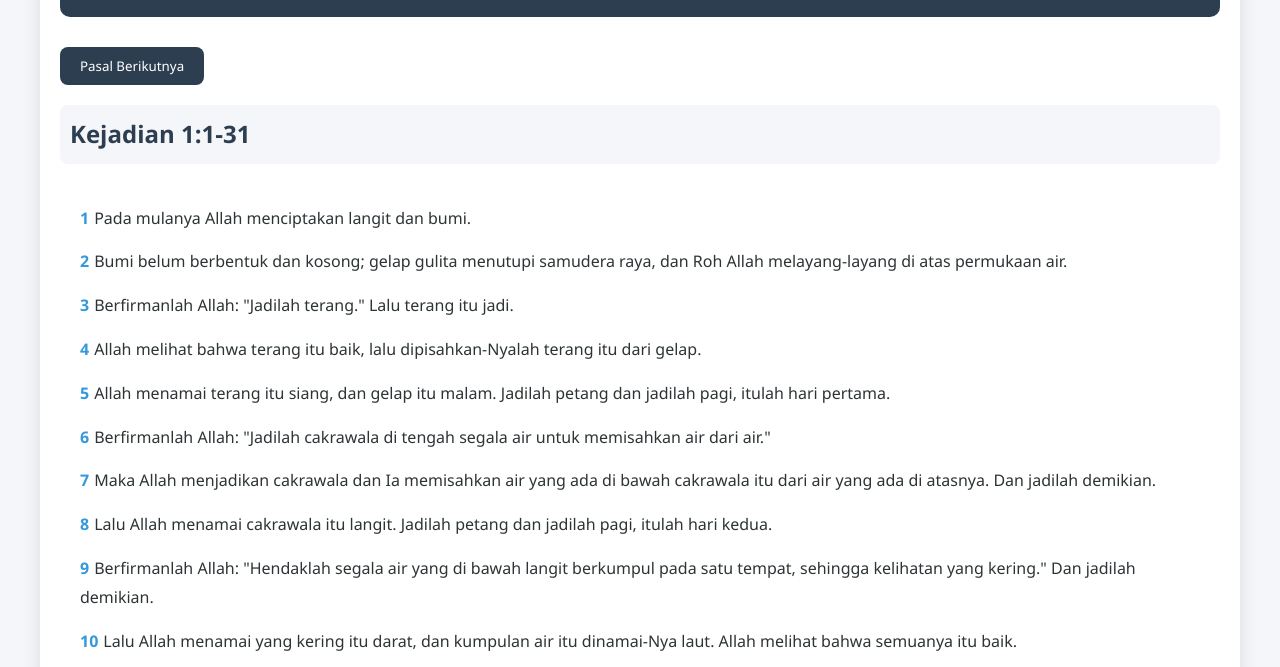
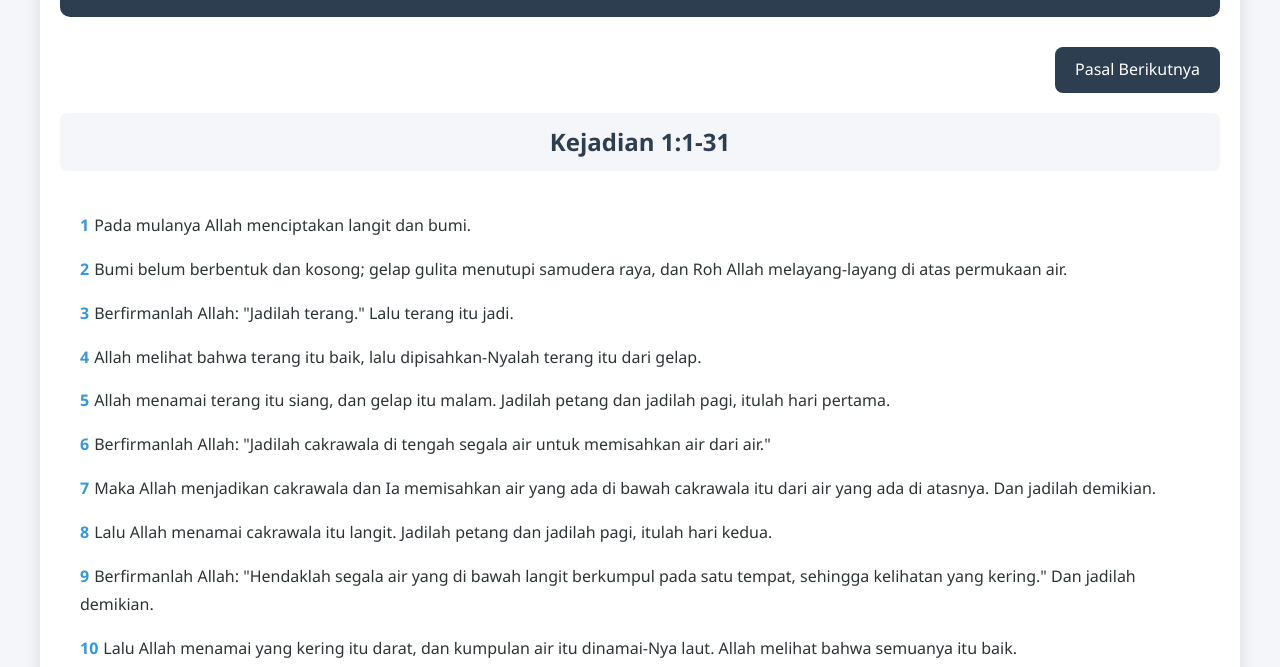
Before and after one commit to gerejadigital/gerejadigital.github.com, a plain HTML site: page category/pembacaan/perjanjianlama/kejadian1/ayat1-31=page0.html in a window 1280 px wide. Shown: the part 114-781 px from the top of the page. Drawn offline with Linux system fonts and the light colour scheme.

Commit message:
Update ayat1-31=page0.html
Signed-off-by: gerejadigital <gereja.digital.official@gmail.com>

```diff
--- a/category/pembacaan/perjanjianlama/kejadian1/ayat1-31=page0.html
+++ b/category/pembacaan/perjanjianlama/kejadian1/ayat1-31=page0.html
@@ -66,27 +66,29 @@
 
         .nav-buttons {
             display: flex;
-            gap: 10px;
+            justify-content: flex-end;
             margin-bottom: 20px;
         }
 
-        .nav-button {
+        .nav-link {
             padding: 10px 20px;
             border: none;
             border-radius: 8px;
             background: var(--primary);
             color: white;
+            text-decoration: none;
+            text-align: center;
             cursor: pointer;
             transition: all 0.3s ease;
         }
 
-        .nav-button:hover {
+        .nav-link:hover {
             background: var(--secondary);
         }
 
         .chapter-navigation {
             display: flex;
-            justify-content: space-between;
+            justify-content: center;
             align-items: center;
             margin-bottom: 20px;
             padding: 10px;
@@ -109,7 +111,7 @@
         </div>
 
         <div class="nav-buttons">
-            <button class="nav-button" onclick="loadNextChapter()">Pasal Berikutnya</button>
+            <a class="nav-link" id="nextButton" href="/category/pembacaan/perjanjianlama/kejadian2/ayat1-25=page1">Pasal Berikutnya</a>
         </div>
 
         <div class="chapter-navigation">
@@ -179,13 +181,6 @@
             });
         }
 
-        function loadNextChapter() {
-            if (bibleData[currentBook][currentChapter + 1]) {
-                currentChapter++;
-                loadChapter(currentBook, currentChapter);
-            }
-        }
-
         // Initialize
         loadChapter(currentBook, currentChapter);
     </script>
```
